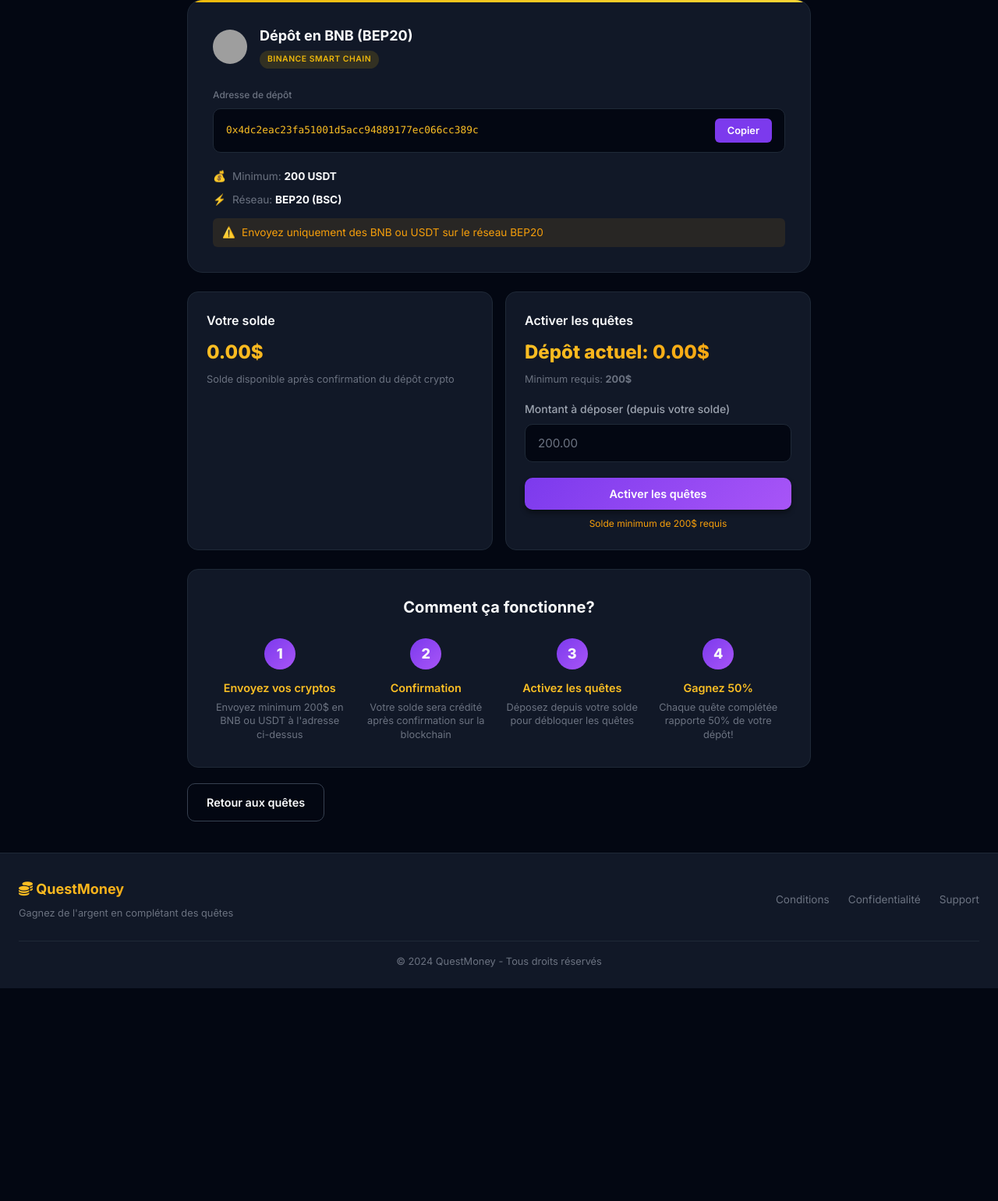
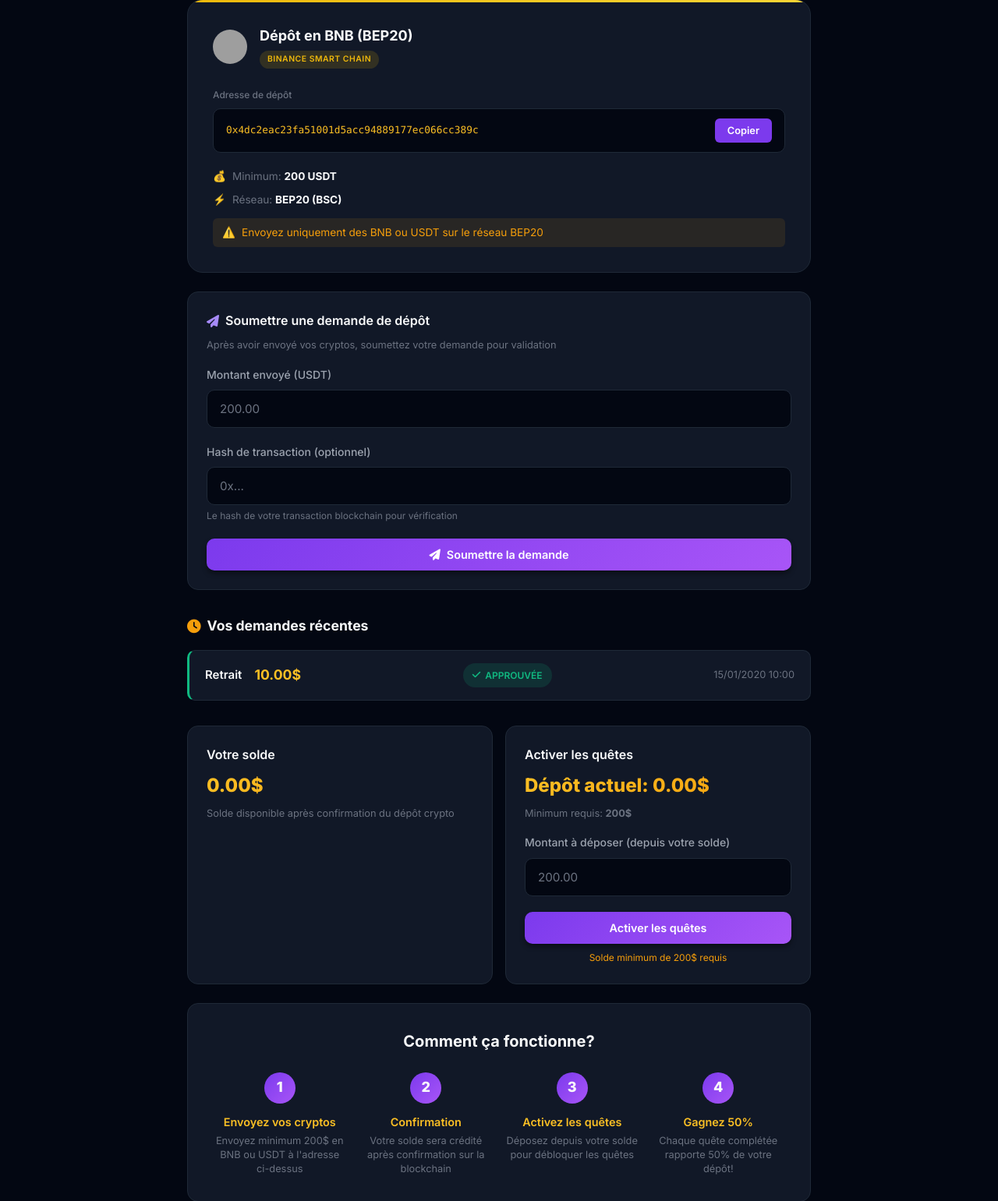
Before and after one commit to Sanjuku90/Qu-te, a Flask app: page /deposit in a window 1280 px wide. Shown: the part 199-1740 px from the top of the page at 78% size. Before the commit the page ends 1467 px from the top, so only its background shows below. Run offline with Flask 3, Linux system fonts and the light colour scheme; a user stored in the database is signed in; tables that the repository leaves empty hold one stand-in row (values such as "Sample post"); some libraries are stand-ins or nearby versions; grey boxes are pictures that could not be loaded.

Commit message:
Add a form for users to submit deposit requests and view their transaction status
Implement a new deposit request form on the deposit page allowing users to submit transaction details and view recent transaction statuses.

Replit-Commit-Author: Agent
Replit-Commit-Session-Id: 45328dfa-64de-4cdd-8548-94ef147cc378
Replit-Commit-Checkpoint-Type: full_checkpoint
Replit-Commit-Event-Id: 59f92a21-9f27-48c9-b6d9-c1db6f3ab05b
Replit-Commit-Screenshot-Url: https://storage.googleapis.com/screenshot-production-us-central1/fa6057ee-bf46-47b0-adec-5fa77f786921/45328dfa-64de-4cdd-8548-94ef147cc378/uV8kZfp
Replit-Helium-Checkpoint-Created: true

```diff
--- a/static/style.css
+++ b/static/style.css
@@ -2037,3 +2037,132 @@ body {
         grid-template-columns: 1fr;
     }
 }
+
+/* ==================== DEPOSIT REQUEST SECTION ==================== */
+.deposit-request-section {
+    margin-bottom: 2rem;
+}
+
+.deposit-request-section .deposit-card h2 {
+    display: flex;
+    align-items: center;
+    gap: 0.5rem;
+}
+
+.deposit-request-section .deposit-card h2 i {
+    color: var(--primary-light);
+}
+
+.form-hint {
+    display: block;
+    color: var(--text-muted);
+    font-size: 0.75rem;
+    margin-top: 0.25rem;
+}
+
+/* ==================== PENDING TRANSACTIONS ==================== */
+.pending-transactions-section {
+    margin-bottom: 2rem;
+}
+
+.pending-transactions-section h3 {
+    display: flex;
+    align-items: center;
+    gap: 0.5rem;
+    margin-bottom: 1rem;
+    color: var(--text);
+    font-size: 1.1rem;
+}
+
+.pending-transactions-section h3 i {
+    color: var(--warning);
+}
+
+.transactions-list {
+    display: flex;
+    flex-direction: column;
+    gap: 0.75rem;
+}
+
+.transaction-item {
+    background: var(--surface);
+    padding: 1rem 1.25rem;
+    border-radius: var(--radius);
+    border: 1px solid var(--border);
+    display: flex;
+    align-items: center;
+    justify-content: space-between;
+    gap: 1rem;
+    flex-wrap: wrap;
+}
+
+.transaction-item.status-pending {
+    border-left: 3px solid var(--warning);
+}
+
+.transaction-item.status-approved {
+    border-left: 3px solid var(--success);
+}
+
+.transaction-item.status-rejected {
+    border-left: 3px solid var(--error);
+}
+
+.tx-info {
+    display: flex;
+    align-items: center;
+    gap: 1rem;
+}
+
+.tx-type {
+    font-weight: 600;
+    color: var(--text);
+}
+
+.tx-amount {
+    font-weight: 700;
+    color: var(--gold);
+    font-size: 1.1rem;
+}
+
+.tx-status .badge {
+    display: inline-flex;
+    align-items: center;
+    gap: 0.375rem;
+    padding: 0.375rem 0.75rem;
+    border-radius: var(--radius-full);
+    font-size: 0.75rem;
+    font-weight: 600;
+}
+
+.tx-status .badge-warning {
+    background: rgba(245, 158, 11, 0.15);
+    color: var(--warning);
+}
+
+.tx-status .badge-success {
+    background: rgba(16, 185, 129, 0.15);
+    color: var(--success);
+}
+
+.tx-status .badge-danger {
+    background: rgba(239, 68, 68, 0.15);
+    color: var(--error);
+}
+
+.tx-date {
+    color: var(--text-muted);
+    font-size: 0.8rem;
+}
+
+@media (max-width: 768px) {
+    .transaction-item {
+        flex-direction: column;
+        align-items: flex-start;
+    }
+
+    .tx-info {
+        width: 100%;
+        justify-content: space-between;
+    }
+}
--- a/templates/deposit.html
+++ b/templates/deposit.html
@@ -38,6 +38,54 @@
             </div>
         </div>
     </div>
+
+    <div class="deposit-request-section">
+        <div class="deposit-card">
+            <h2><i class="fas fa-paper-plane"></i> Soumettre une demande de dépôt</h2>
+            <p class="deposit-info">Après avoir envoyé vos cryptos, soumettez votre demande pour validation</p>
+            <form method="POST" action="{{ url_for('request_deposit') }}">
+                <input type="hidden" name="csrf_token" value="{{ csrf_token() }}">
+                <div class="form-group">
+                    <label for="amount">Montant envoyé (USDT)</label>
+                    <input type="number" id="request-amount" name="amount" step="0.01" min="200" required placeholder="200.00">
+                </div>
+                <div class="form-group">
+                    <label for="tx_hash">Hash de transaction (optionnel)</label>
+                    <input type="text" id="tx_hash" name="tx_hash" placeholder="0x...">
+                    <small class="form-hint">Le hash de votre transaction blockchain pour vérification</small>
+                </div>
+                <button type="submit" class="btn btn-primary btn-full">
+                    <i class="fas fa-paper-plane"></i> Soumettre la demande
+                </button>
+            </form>
+        </div>
+    </div>
+
+    {% if transactions %}
+    <div class="pending-transactions-section">
+        <h3><i class="fas fa-clock"></i> Vos demandes récentes</h3>
+        <div class="transactions-list">
+            {% for tx in transactions %}
+            <div class="transaction-item status-{{ tx.status }}">
+                <div class="tx-info">
+                    <span class="tx-type">{{ 'Dépôt' if tx.type == 'deposit' else 'Retrait' }}</span>
+                    <span class="tx-amount">{{ "%.2f"|format(tx.amount) }}$</span>
+                </div>
+                <div class="tx-status">
+                    {% if tx.status == 'pending' %}
+                        <span class="badge badge-warning"><i class="fas fa-clock"></i> En attente</span>
+                    {% elif tx.status == 'approved' %}
+                        <span class="badge badge-success"><i class="fas fa-check"></i> Approuvée</span>
+                    {% else %}
+                        <span class="badge badge-danger"><i class="fas fa-times"></i> Rejetée</span>
+                    {% endif %}
+                </div>
+                <div class="tx-date">{{ tx.created_at.strftime('%d/%m/%Y %H:%M') }}</div>
+            </div>
+            {% endfor %}
+        </div>
+    </div>
+    {% endif %}
 
     <div class="deposit-grid">
         <div class="deposit-card">
```
